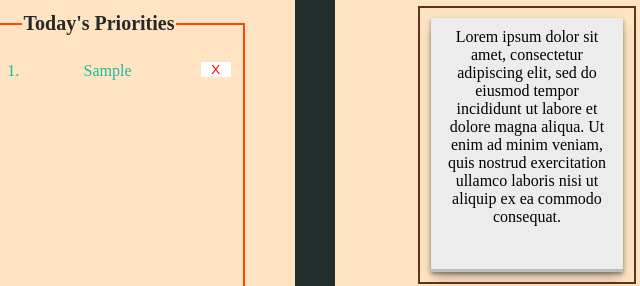
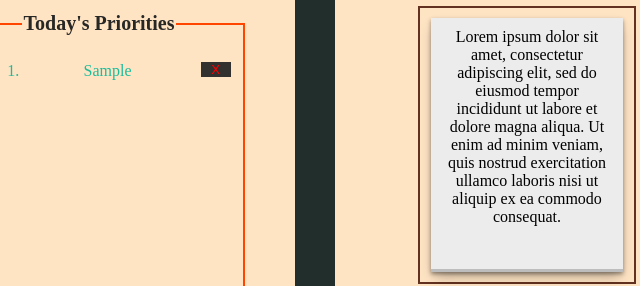
Before and after one commit to syjem/Practice-JQuery, a plain HTML site: page index.html in a window 1280 px wide. Both pictures are taken after typing "Sample" into the empty fields and a click on the button "Add". Shown: the part 180-466 px from the top of the page, 325-965 px from the left. Drawn offline with nearby package versions, Linux system fonts and the light colour scheme.

Commit message:
.rem change bg color

```diff
--- a/css/style.css
+++ b/css/style.css
@@ -23,7 +23,7 @@
 }
 .rem {
     margin-left: 5px;
-    background-color: white;
+    background-color: rgb(51, 48, 48);
     color: red;
     border: none;
     cursor: pointer;
```
